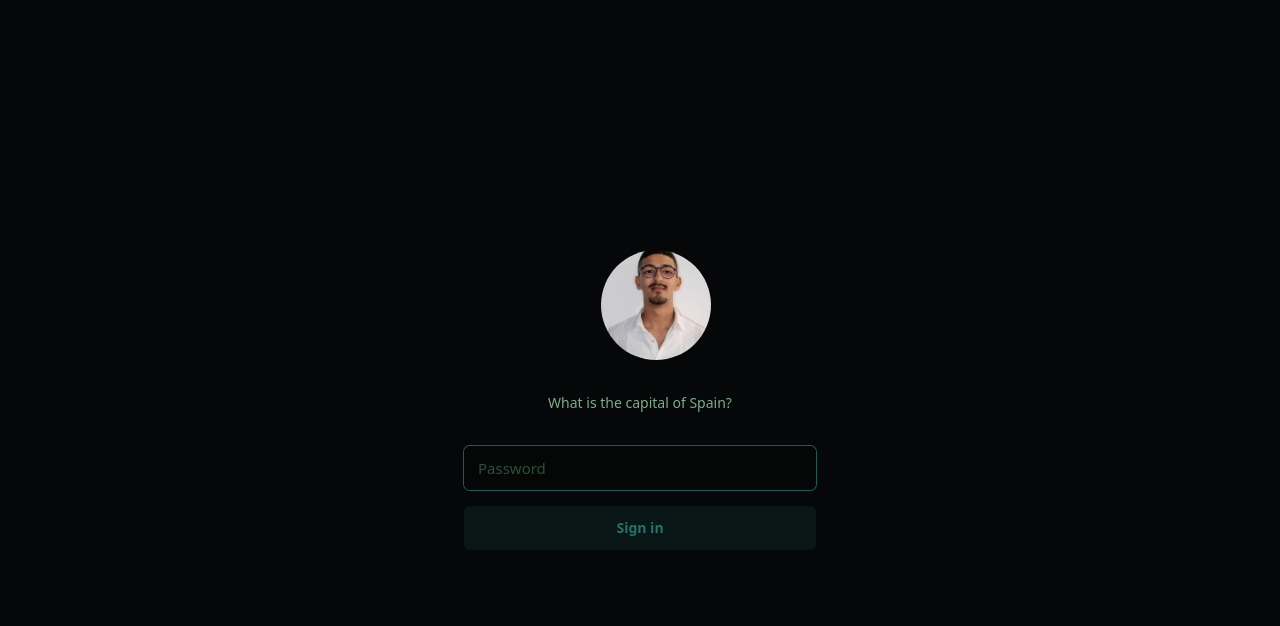
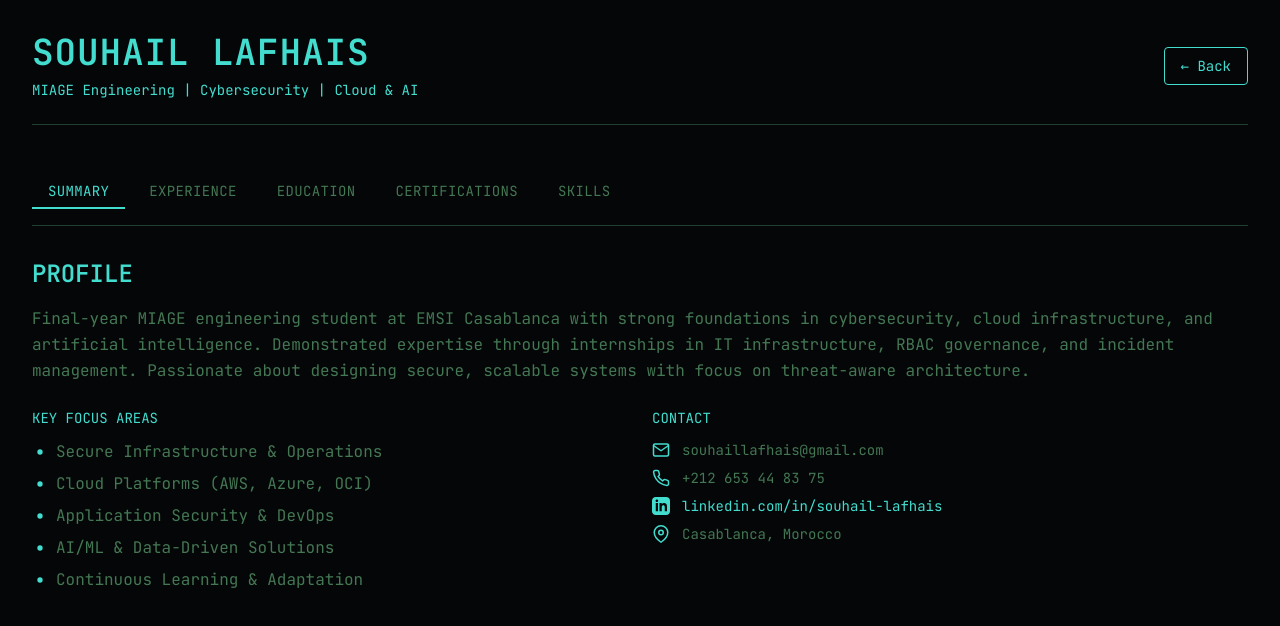
Before and after one commit to souhaillafhais/portfolio, a React (Vite) app: page / in a window 1280 px wide. Shown: the top 626 px of the page. Built offline with nearby package versions, Linux system fonts and the light colour scheme.

Commit message:
quick fixes

```diff
--- a/src/App.tsx
+++ b/src/App.tsx
@@ -1,25 +1,16 @@
 import { useCallback, useState } from 'react';
 import { DeskView } from './components/DeskView';
-import { LoginGate } from './components/LoginGate';
 import { PortraitLayer } from './components/PortraitLayer';
 import { CVView } from './components/CVView';
 import './App.css';
 
-type Session = 'gate' | 'workspace' | 'cv';
-
-const LAST_GATE_Q_KEY = 'portfolio:last-gate-question';
+type Session = 'workspace' | 'cv';
 
 function App() {
-  const [session, setSession] = useState<Session>('gate');
-  const [gateEpoch, setGateEpoch] = useState(0);
-
-  const handlePassed = useCallback(() => {
-    setSession('workspace');
-  }, []);
+  const [session, setSession] = useState<Session>('cv');
 
   const handleLogout = useCallback(() => {
-    setSession('gate');
-    setGateEpoch((e) => e + 1);
+    setSession('cv');
   }, []);
 
   const handleSwitchToCv = useCallback(() => {
@@ -33,14 +24,6 @@ function App() {
   return (
     <div className="relative min-h-svh">
       <PortraitLayer docked={session === 'workspace'} />
-      {session === 'gate' && (
-        <LoginGate
-          key={gateEpoch}
-          gateSession={gateEpoch}
-          onPassed={handlePassed}
-          lastQuestionIdKey={LAST_GATE_Q_KEY}
-        />
-      )}
       {session === 'workspace' && (
         <DeskView onLogout={handleLogout} onSwitchToCv={handleSwitchToCv} />
       )}
--- a/src/components/CVView.tsx
+++ b/src/components/CVView.tsx
@@ -1,4 +1,4 @@
-import { useCallback, useState } from 'react';
+import { useCallback, useState, type CSSProperties } from 'react';
 import { CERTIFICATIONS, type Certification } from '../data/certifications';
 import {
   EmailIcon,
@@ -6,10 +6,6 @@ import {
   LinkedInIcon,
   LocationIcon,
   BulletIcon,
-  CheckIcon,
-  CalendarIcon,
-  AwardIcon,
-  BriefcaseIcon,
 } from './Icons';
 
 interface CVViewProps {
@@ -35,7 +31,7 @@ export const CVView = ({ onLogout }: CVViewProps) => {
     <div className="relative min-h-svh w-full overflow-hidden" style={{ backgroundColor: 'var(--term-bg)', color: 'var(--term-text)' }}>
       {/* Background */}
       <div className="fixed inset-0 opacity-5" style={{ backgroundColor: 'var(--term-surf)' }}>
-        <div className="absolute inset-0 bg-gradient-to-br" style={{ '--tw-gradient-from': 'var(--term-accent)', '--tw-gradient-to': 'var(--term-muted)' } as React.CSSProperties}></div>
+        <div className="absolute inset-0 bg-gradient-to-br" style={{ '--tw-gradient-from': 'var(--term-accent)', '--tw-gradient-to': 'var(--term-muted)' } as CSSProperties}></div>
       </div>
 
       {/* Main Container */}
@@ -116,7 +112,7 @@ export const CVView = ({ onLogout }: CVViewProps) => {
               backgroundColor: 'var(--term-surf)',
               borderColor: 'var(--term-accent)',
               borderWidth: '1px',
-              borderOpacity: '0.3',
+              border: '1px solid rgba(255,255,255,0.3)'
             }}
             onClick={(e) => e.stopPropagation()}
           >
@@ -492,7 +488,7 @@ function SkillsSection() {
                   color: 'var(--term-accent)',
                   borderColor: 'var(--term-accent)',
                   borderWidth: '1px',
-                  borderOpacity: '0.2',
+                  border: '1px solid rgba(255,255,255,0.3)'
                 }}
               >
                 {skill}
--- a/src/components/DeskView.tsx
+++ b/src/components/DeskView.tsx
@@ -13,7 +13,6 @@ interface DeskViewProps {
 
 /** Délais après apparition du titre : mise sous tension CRT → frappe CLI → panneau raccourcis. */
 const INTRO_HEADER_TO_CRT_MS = 760;
-const INTRO_CRT_TO_CLI_MS = 880;
 const INTRO_SHOW_HEADER_MS = 2000;
 
 /** Après extinction CRT : fondu bureau puis passage login (ms). */
@@ -25,15 +24,10 @@ export const DeskView = ({ onLogout, onSwitchToCv }: DeskViewProps) => {
   const prefersReducedMotion = usePrefersReducedMotion();
   const [showHeader, setShowHeader] = useState(() => prefersReducedMotion);
   const [crtPowered, setCrtPowered] = useState(() => prefersReducedMotion);
-  const [welcomeActive, setWelcomeActive] = useState(() => prefersReducedMotion);
   const [shortcutsVisible, setShortcutsVisible] = useState(false);
   const [isLoggingOut, setIsLoggingOut] = useState(false);
   const [deskFadeOut, setDeskFadeOut] = useState(false);
   const [typingSoundEnabled, setTypingSoundEnabled] = useState(true);
-
-  const handleSequentialWelcomeDone = useCallback(() => {
-    setShortcutsVisible(true);
-  }, []);
 
   const beginLogout = useCallback(() => {
     if (isLoggingOut) return;
@@ -64,7 +58,6 @@ export const DeskView = ({ onLogout, onSwitchToCv }: DeskViewProps) => {
     if (prefersReducedMotion) {
       setShowHeader(true);
       setCrtPowered(true);
-      setWelcomeActive(true);
       return undefined;
     }
 
@@ -76,17 +69,10 @@ export const DeskView = ({ onLogout, onSwitchToCv }: DeskViewProps) => {
     if (!showHeader || prefersReducedMotion) return;
 
     setCrtPowered(false);
-    setWelcomeActive(false);
 
     const tCrtOn = window.setTimeout(() => setCrtPowered(true), INTRO_HEADER_TO_CRT_MS);
-    const tWelcome = window.setTimeout(
-      () => setWelcomeActive(true),
-      INTRO_HEADER_TO_CRT_MS + INTRO_CRT_TO_CLI_MS,
-    );
-
     return () => {
       window.clearTimeout(tCrtOn);
-      window.clearTimeout(tWelcome);
     };
   }, [showHeader, prefersReducedMotion]);
 
@@ -126,9 +112,6 @@ export const DeskView = ({ onLogout, onSwitchToCv }: DeskViewProps) => {
               >
                 <Terminal
                   embedded
-                  stagedIntro
-                  introActive={prefersReducedMotion ? true : welcomeActive}
-                  onIntroSequenceComplete={handleSequentialWelcomeDone}
                   typingSoundEnabled={typingSoundEnabled}
                 />
               </CrtMonitor>
--- a/src/components/Icons.tsx
+++ b/src/components/Icons.tsx
@@ -1,12 +1,15 @@
-import React from 'react';
+
+
+import type { CSSProperties } from 'react';
 
 interface IconProps {
   className?: string;
   size?: number;
   color?: string;
+  style?: CSSProperties;
 }
 
-export function EmailIcon({ className, size = 20, color }: IconProps) {
+export function EmailIcon({ className, size = 20, color, style }: IconProps) {
   return (
     <svg
       xmlns="http://www.w3.org/2000/svg"
@@ -20,6 +23,7 @@ export function EmailIcon({ className, size = 20, color }: IconProps) {
       width={size}
       height={size}
       color={color}
+      style={style}
       aria-hidden
     >
       <path d="M4 4h16c1.1 0 2 .9 2 2v12c0 1.1-.9 2-2 2H4c-1.1 0-2-.9-2-2V6c0-1.1.9-2 2-2z" />
@@ -28,7 +32,7 @@ export function EmailIcon({ className, size = 20, color }: IconProps) {
   );
 }
 
-export function PhoneIcon({ className, size = 20, color }: IconProps) {
+export function PhoneIcon({ className, size = 20, color, style }: IconProps) {
   return (
     <svg
       xmlns="http://www.w3.org/2000/svg"
@@ -42,6 +46,7 @@ export function PhoneIcon({ className, size = 20, color }: IconProps) {
       width={size}
       height={size}
       color={color}
+      style={style}
       aria-hidden
     >
       <path d="M22 16.92v3a2 2 0 0 1-2.18 2 19.79 19.79 0 0 1-8.63-3.07 19.5 19.5 0 0 1-6-6 19.79 19.79 0 0 1-3.07-8.67A2 2 0 0 1 4.11 2h3a2 2 0 0 1 2 1.72 12.84 12.84 0 0 0 .7 2.81 2 2 0 0 1-.45 2.11L8.09 9.91a16 16 0 0 0 6 6l1.27-1.27a2 2 0 0 1 2.11-.45 12.84 12.84 0 0 0 2.81.7A2 2 0 0 1 22 16.92z" />
@@ -49,7 +54,7 @@ export function PhoneIcon({ className, size = 20, color }: IconProps) {
   );
 }
 
-export function LinkedInIcon({ className, size = 20, color }: IconProps) {
+export function LinkedInIcon({ className, size = 20, color, style }: IconProps) {
   return (
     <svg
       xmlns="http://www.w3.org/2000/svg"
@@ -59,6 +64,7 @@ export function LinkedInIcon({ className, size = 20, color }: IconProps) {
       width={size}
       height={size}
       color={color}
+      style={style}
       aria-hidden
     >
       <path d="M19 0h-14c-2.761 0-5 2.239-5 5v14c0 2.761 2.239 5 5 5h14c2.762 0 5-2.239 5-5v-14c0-2.761-2.238-5-5-5zm-11 19h-3v-11h3v11zm-1.5-12.268c-.966 0-1.75-.79-1.75-1.764s.784-1.764 1.75-1.764 1.75.79 1.75 1.764-.783 1.764-1.75 1.764zm13.5 12.268h-3v-5.604c0-3.368-4-3.113-4 0v5.604h-3v-11h3v1.765c1.396-2.586 7-2.777 7 2.476v6.759z" />
@@ -66,7 +72,7 @@ export function LinkedInIcon({ className, size = 20, color }: IconProps) {
   );
 }
 
-export function LocationIcon({ className, size = 20, color }: IconProps) {
+export function LocationIcon({ className, size = 20, color, style }: IconProps) {
   return (
     <svg
       xmlns="http://www.w3.org/2000/svg"
@@ -80,6 +86,7 @@ export function LocationIcon({ className, size = 20, color }: IconProps) {
       width={size}
       height={size}
       color={color}
+      style={style}
       aria-hidden
     >
       <path d="M21 10c0 7-9 13-9 13s-9-6-9-13a9 9 0 0 1 18 0z" />
@@ -88,7 +95,7 @@ export function LocationIcon({ className, size = 20, color }: IconProps) {
   );
 }
 
-export function BulletIcon({ className, size = 20, color }: IconProps) {
+export function BulletIcon({ className, size = 20, color, style }: IconProps) {
   return (
     <svg
       xmlns="http://www.w3.org/2000/svg"
@@ -98,6 +105,7 @@ export function BulletIcon({ className, size = 20, color }: IconProps) {
       width={size}
       height={size}
       color={color}
+      style={style}
       aria-hidden
     >
       <circle cx="12" cy="12" r="4" />
@@ -105,7 +113,7 @@ export function BulletIcon({ className, size = 20, color }: IconProps) {
   );
 }
 
-export function CheckIcon({ className, size = 20, color }: IconProps) {
+export function CheckIcon({ className, size = 20, color, style }: IconProps) {
   return (
     <svg
       xmlns="http://www.w3.org/2000/svg"
@@ -119,6 +127,7 @@ export function CheckIcon({ className, size = 20, color }: IconProps) {
       width={size}
       height={size}
       color={color}
+      style={style}
       aria-hidden
     >
       <polyline points="20 6 9 17 4 12" />
@@ -126,7 +135,7 @@ export function CheckIcon({ className, size = 20, color }: IconProps) {
   );
 }
 
-export function CalendarIcon({ className, size = 20, color }: IconProps) {
+export function CalendarIcon({ className, size = 20, color, style }: IconProps) {
   return (
     <svg
       xmlns="http://www.w3.org/2000/svg"
@@ -140,6 +149,7 @@ export function CalendarIcon({ className, size = 20, color }: IconProps) {
       width={size}
       height={size}
       color={color}
+      style={style}
       aria-hidden
     >
       <rect x="3" y="4" width="18" height="18" rx="2" ry="2" />
@@ -150,7 +160,7 @@ export function CalendarIcon({ className, size = 20, color }: IconProps) {
   );
 }
 
-export function AwardIcon({ className, size = 20, color }: IconProps) {
+export function AwardIcon({ className, size = 20, color, style }: IconProps) {
   return (
     <svg
       xmlns="http://www.w3.org/2000/svg"
@@ -164,6 +174,7 @@ export function AwardIcon({ className, size = 20, color }: IconProps) {
       width={size}
       height={size}
       color={color}
+      style={style}
       aria-hidden
     >
       <circle cx="12" cy="8" r="7" />
@@ -174,7 +185,7 @@ export function AwardIcon({ className, size = 20, color }: IconProps) {
   );
 }
 
-export function BriefcaseIcon({ className, size = 20, color }: IconProps) {
+export function BriefcaseIcon({ className, size = 20, color, style }: IconProps) {
   return (
     <svg
       xmlns="http://www.w3.org/2000/svg"
@@ -188,6 +199,7 @@ export function BriefcaseIcon({ className, size = 20, color }: IconProps) {
       width={size}
       height={size}
       color={color}
+      style={style}
       aria-hidden
     >
       <rect x="2" y="7" width="20" height="14" rx="2" ry="2" />
```
Also changed, not shown: src/components/Terminal.tsx (+2 -36 lines).
